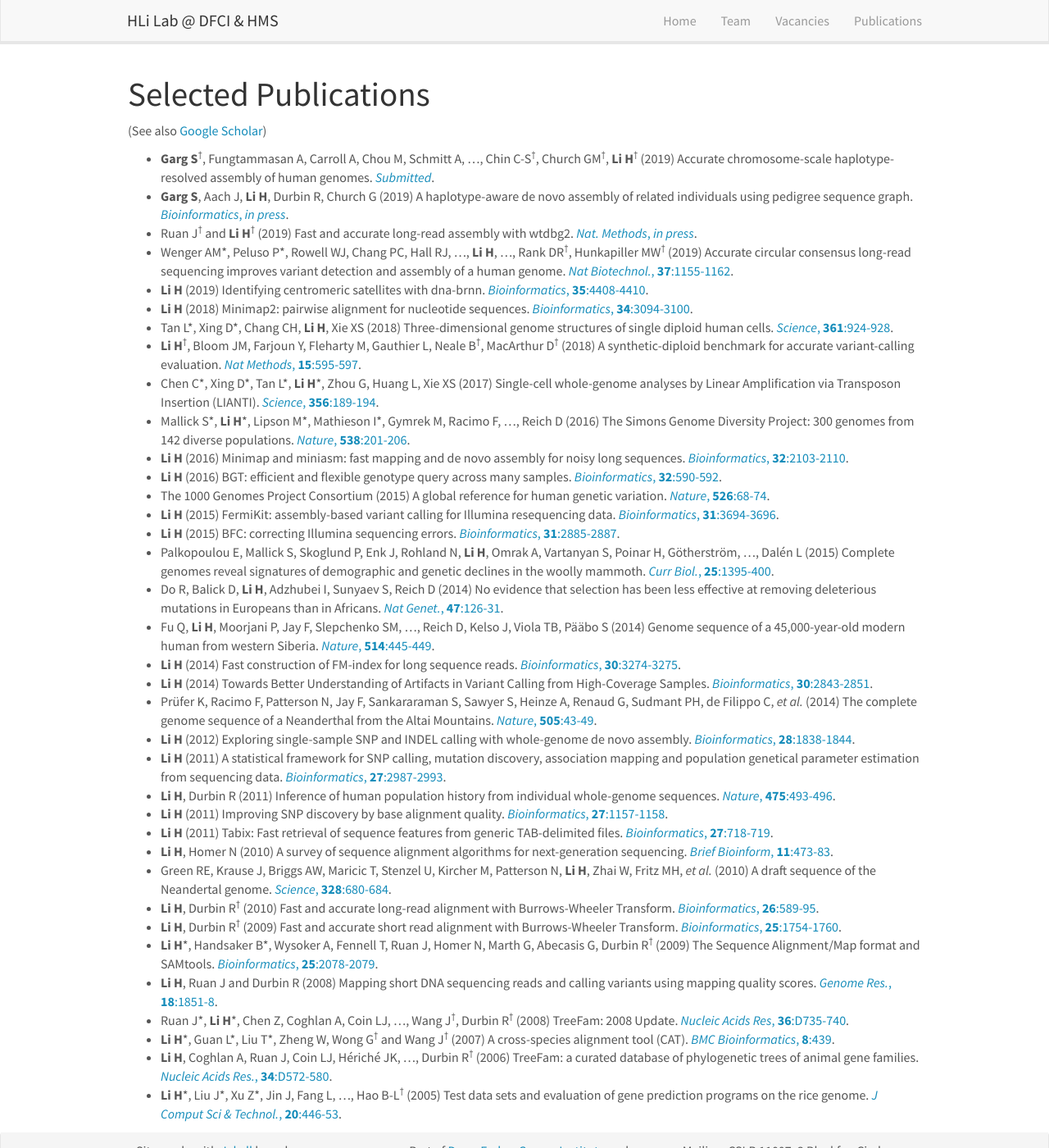
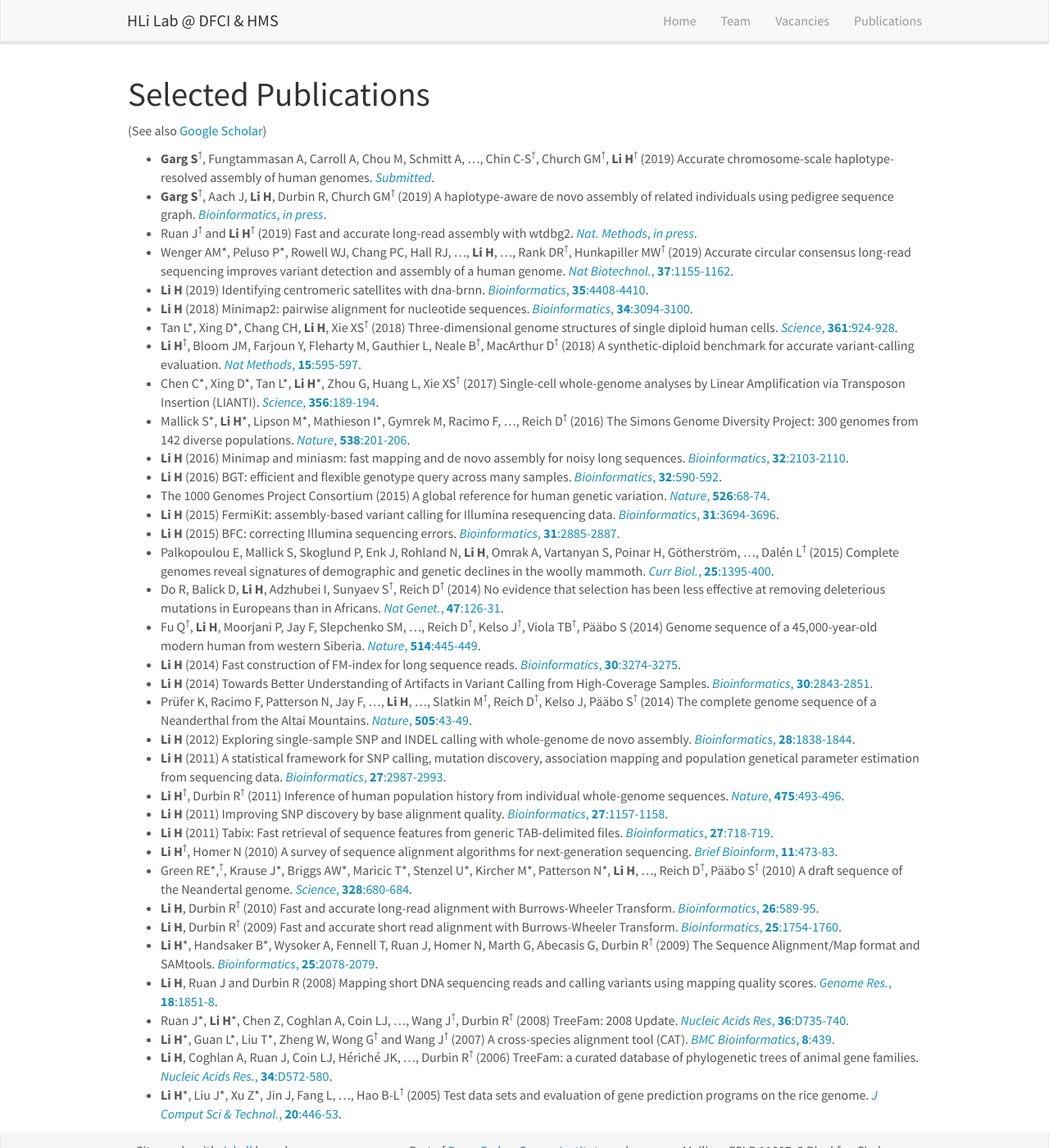
Before and after one commit to hlilab/hlilab.github.io, a Jekyll site: the page built from _pages/publications.md, in a window 1280 px wide and 1400 px high. Shown: the whole window at 82% size. Built offline with Jekyll 4.4.1, drawn with Linux system fonts in a browser that asks for light colours; nearby versions of some CDN libraries; part of the change alters nothing that is shown.

Commit message:
updated the author list for consistency

```diff
--- a/_data/recentpub.yml
+++ b/_data/recentpub.yml
@@ -6,7 +6,7 @@
   type: 1
 
 - title: "A haplotype-aware de novo assembly of related individuals using pedigree sequence graph"
-  authors: <b>Garg S</b>, Aach J, <b>Li H</b>, Durbin R, Church G
+  authors: <b>Garg S</b><sup>&#8224;</sup>, Aach J, <b>Li H</b>, Durbin R, Church GM<sup>&#8224;</sup>
   year: 2019
   url: https://www.ncbi.nlm.nih.gov/pubmed/31860070
   display: <i>Bioinformatics</i>, <i>in press</i>
@@ -41,7 +41,7 @@
   type: 1
 
 - title: "Three-dimensional genome structures of single diploid human cells"
-  authors: Tan L*, Xing D*, Chang CH, <b>Li H</b>, Xie XS
+  authors: Tan L*, Xing D*, Chang CH, <b>Li H</b>, Xie XS<sup>&#8224;</sup>
   year: 2018
   url: https://www.ncbi.nlm.nih.gov/pubmed/30166492
   display: <i>Science</i>, <b>361</b>:924-928
@@ -55,14 +55,14 @@
   type: 1
 
 - title: "Single-cell whole-genome analyses by Linear Amplification via Transposon Insertion (LIANTI)"
-  authors: Chen C*, Xing D*, Tan L*, <b>Li H</b>*, Zhou G, Huang L, Xie XS
+  authors: Chen C*, Xing D*, Tan L*, <b>Li H</b>*, Zhou G, Huang L, Xie XS<sup>&#8224;</sup>
   year: 2017
   url: https://www.ncbi.nlm.nih.gov/pubmed/28408603
   display: <i>Science</i>, <b>356</b>:189-194
   type: 2
 
 - title: "The Simons Genome Diversity Project: 300 genomes from 142 diverse populations"
-  authors: Mallick S*, <b>Li H</b>*, Lipson M*, Mathieson I*, Gymrek M, Racimo F, &hellip;, Reich D
+  authors: Mallick S*, <b>Li H</b>*, Lipson M*, Mathieson I*, Gymrek M, Racimo F, &hellip;, Reich D<sup>&#8224;</sup>
   year: 2016
   url: https://www.ncbi.nlm.nih.gov/pubmed/27654912
   display: <i>Nature</i>, <b>538</b>:201-206
@@ -100,19 +100,19 @@
   display: <i>Bioinformatics</i>, <b>31</b>:2885-2887
 
 - title: "Complete genomes reveal signatures of demographic and genetic declines in the woolly mammoth"
-  authors: Palkopoulou E, Mallick S, Skoglund P, Enk J, Rohland N, <b>Li H</b>, Omrak A, Vartanyan S, Poinar H, Götherström, &hellip;, Dalén L
+  authors: Palkopoulou E, Mallick S, Skoglund P, Enk J, Rohland N, <b>Li H</b>, Omrak A, Vartanyan S, Poinar H, Götherström, &hellip;, Dalén L<sup>&#8224;</sup>
   year: 2015
   url: https://www.ncbi.nlm.nih.gov/pubmed/25913407
   display: <i>Curr Biol.</i>, <b>25</b>:1395-400
 
 - title: "No evidence that selection has been less effective at removing deleterious mutations in Europeans than in Africans"
-  authors: Do R, Balick D, <b>Li H</b>, Adzhubei I, Sunyaev S, Reich D
+  authors: Do R, Balick D, <b>Li H</b>, Adzhubei I, Sunyaev S<sup>&#8224;</sup>, Reich D<sup>&#8224;</sup>
   year: 2014
   url: https://www.ncbi.nlm.nih.gov/pubmed/25581429
   display: <i>Nat Genet.</i>, <b>47</b>:126-31
 
 - title: "Genome sequence of a 45,000-year-old modern human from western Siberia"
-  authors: Fu Q, <b>Li H</b>, Moorjani P, Jay F, Slepchenko SM, &hellip;, Reich D, Kelso J, Viola TB, Pääbo S
+  authors: Fu Q<sup>&#8224;</sup>, <b>Li H</b>, Moorjani P, Jay F, Slepchenko SM, &hellip;, Reich D<sup>&#8224;</sup>, Kelso J<sup>&#8224;</sup>, Viola TB<sup>&#8224;</sup>, Pääbo S
   year: 2014
   url: https://www.ncbi.nlm.nih.gov/pubmed/25341783
   display: <i>Nature</i>, <b>514</b>:445-449
@@ -131,7 +131,7 @@
   display: <i>Bioinformatics</i>, <b>30</b>:2843-2851
 
 - title: "The complete genome sequence of a Neanderthal from the Altai Mountains"
-  authors: Prüfer K, Racimo F, Patterson N, Jay F, Sankararaman S, Sawyer S, Heinze A, Renaud G, Sudmant PH, de Filippo C, <i>et al.</i>
+  authors: Prüfer K, Racimo F, Patterson N, Jay F, &hellip;, <b>Li H</b>, &hellip;, Slatkin M<sup>&#8224;</sup>, Reich D<sup>&#8224;</sup>, Kelso J, Pääbo S<sup>&#8224;</sup>
   year: 2014
   url: https://www.ncbi.nlm.nih.gov/pubmed/24352235
   display: <i>Nature</i>, <b>505</b>:43-49
@@ -149,7 +149,7 @@
   display: <i>Bioinformatics</i>, <b>27</b>:2987-2993
 
 - title: "Inference of human population history from individual whole-genome sequences"
-  authors: <b>Li H</b>, Durbin R
+  authors: <b>Li H</b><sup>&#8224;</sup>, Durbin R<sup>&#8224;</sup>
   year: 2011
   url: https://www.ncbi.nlm.nih.gov/pubmed/21753753
   display: <i>Nature</i>, <b>475</b>:493-496
@@ -168,13 +168,13 @@
   display: <i>Bioinformatics</i>, <b>27</b>:718-719
 
 - title: "A survey of sequence alignment algorithms for next-generation sequencing"
-  authors: <b>Li H</b>, Homer N
+  authors: <b>Li H</b><sup>&#8224;</sup>, Homer N
   year: 2010
   url: https://www.ncbi.nlm.nih.gov/pubmed/20460430
   display: <i>Brief Bioinform</i>, <b>11</b>:473-83
 
 - title: "A draft sequence of the Neandertal genome"
-  authors: Green RE, Krause J, Briggs AW, Maricic T, Stenzel U, Kircher M, Patterson N, <b>Li H</b>, Zhai W, Fritz MH, <i>et al.</i>
+  authors: Green RE*,<sup>&#8224;</sup>, Krause J*, Briggs AW*, Maricic T*, Stenzel U*, Kircher M*, Patterson N*, <b>Li H</b>, &hellip;, Reich D<sup>&#8224;</sup>, Pääbo S<sup>&#8224;</sup>
   year: 2010
   url: https://www.ncbi.nlm.nih.gov/pubmed/20448178
   display: <i>Science</i>, <b>328</b>:680-684
```
